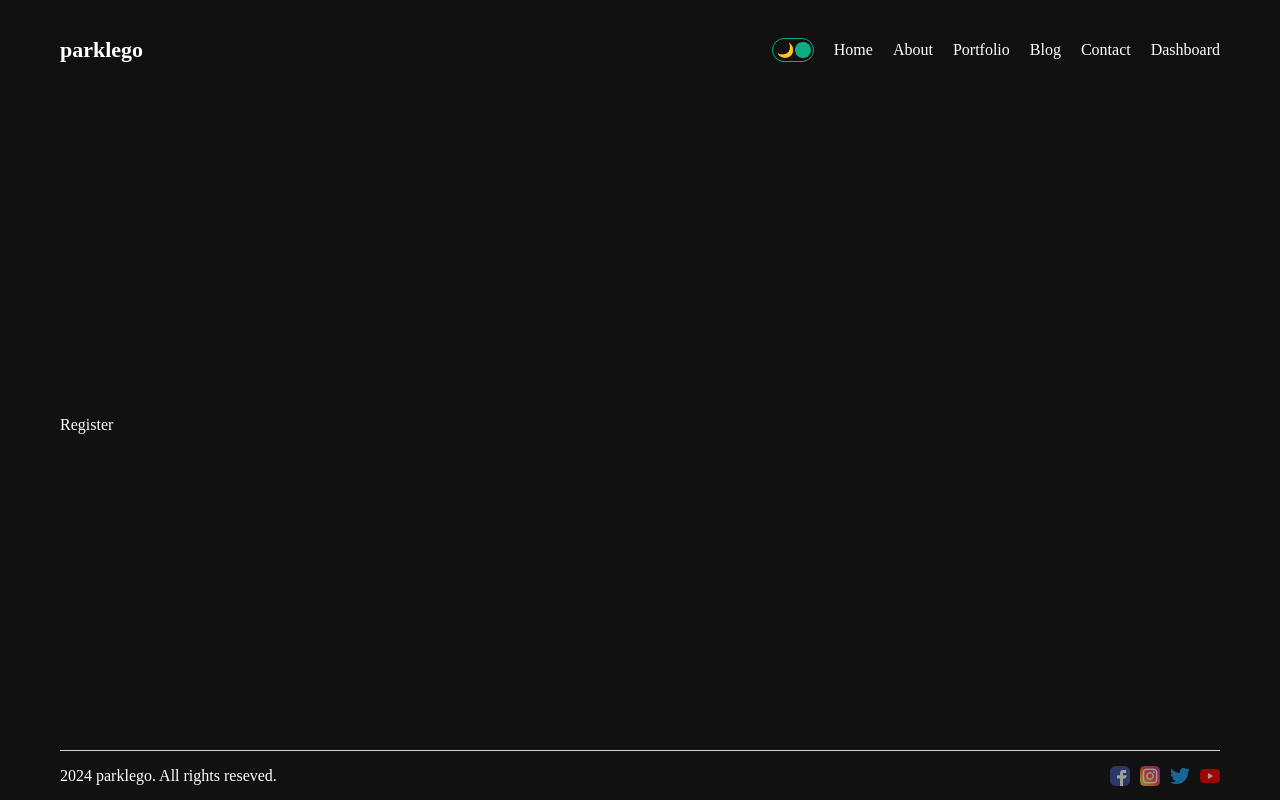
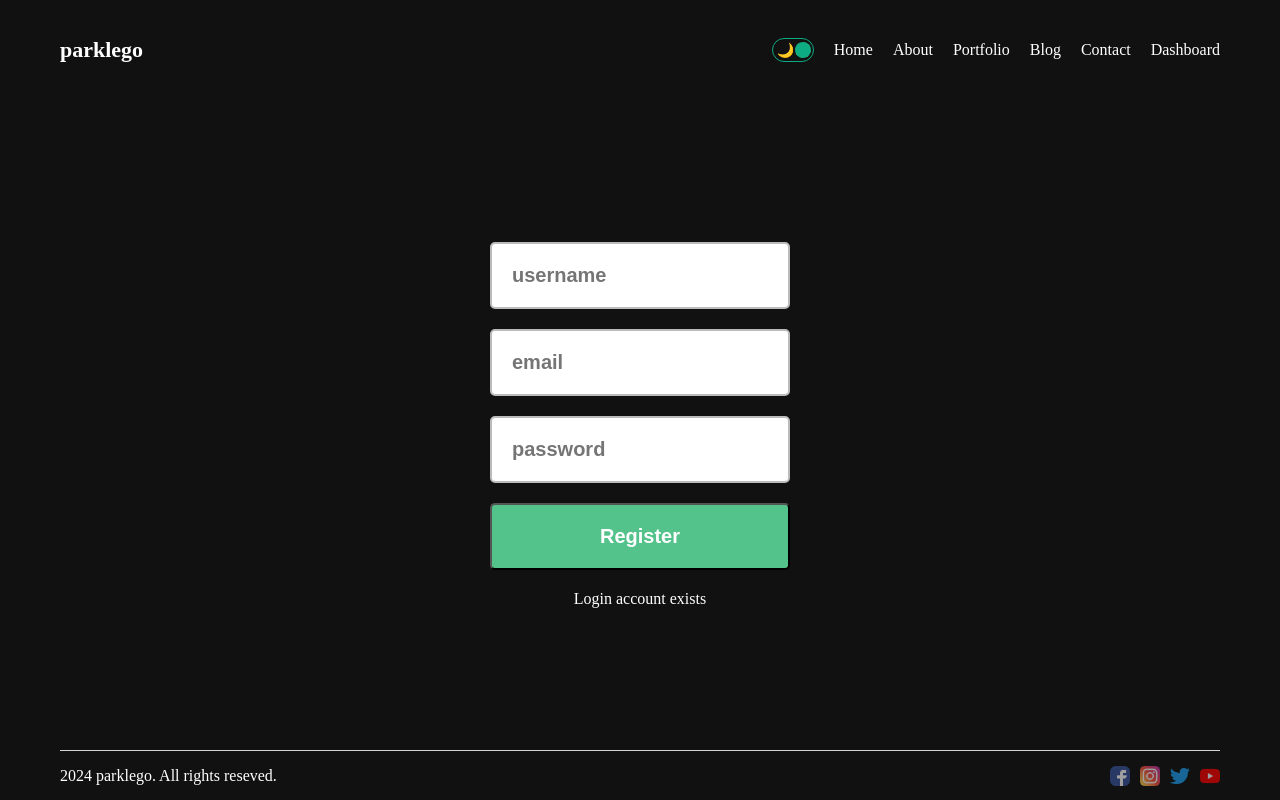
Before and after one commit to parklego/next-tutorial, a Next.js app: page /dashboard/register in a window 1280 px wide. Built offline with nearby package versions, Linux system fonts and the light colour scheme; no server answers.

Commit message:
이메일로그인,구글로그인

```diff
--- a/package.json
+++ b/package.json
@@ -9,9 +9,11 @@
     "lint": "next lint"
   },
   "dependencies": {
+    "bcryptjs": "^2.4.3",
     "mongodb": "^6.5.0",
     "mongoose": "^8.2.3",
     "next": "14.1.3",
+    "next-auth": "^4.24.7",
     "react": "^18",
     "react-dom": "^18",
     "swr": "^2.2.5"
--- /dev/null
+++ b/src/app/dashboard/(auth)/login/page.module.css
@@ -0,0 +1,35 @@
+.container {
+  display: flex;
+  flex-direction: column;
+  gap: 20px;
+  align-items: center;
+  justify-content: center;
+}
+
+.form {
+  width: 300px;
+
+  display: flex;
+  flex-direction: column;
+  gap: 20px;
+}
+
+.input {
+  padding: 20px;
+  background-color: transition transparent;
+  border: 2px solid #bbb;
+  border-radius: 5px;
+  font-size: 20px;
+  font-weight: bold;
+  color: #bbb;
+}
+
+.button {
+  width: 300px;
+  padding: 20px;
+  background-color: #53c28b;
+  border-radius: 5px;
+  font-size: 20px;
+  font-weight: bold;
+  color: white;
+}
--- a/src/app/dashboard/(auth)/register/page.jsx
+++ b/src/app/dashboard/(auth)/register/page.jsx
@@ -1,7 +1,71 @@
-import React from "react";
+"use client";
+import Link from "next/link";
+import styles from "./page.module.css";
+import { useState } from "react";
+import { useRouter } from "next/navigation";
 
 const Register = () => {
-  return <div>Register</div>;
+  const [err, setErr] = useState(false);
+
+  const router = useRouter();
+
+  const handleSubmit = async (e) => {
+    e.preventDefault();
+
+    const name = e.target[0].value;
+    const email = e.target[1].value;
+    const password = e.target[2].value;
+
+    const res = await fetch("/api/auth/register", {
+      method: "POST",
+      headers: {
+        "Content-type": "application/json",
+      },
+      body: JSON.stringify({
+        name,
+        email,
+        password,
+      }),
+    });
+
+    res.status === 201 &&
+      router.push("/dashboard/login?success=acount has been created");
+
+    try {
+    } catch (error) {
+      setErr(true);
+    }
+  };
+
+  return (
+    <div className={styles.container}>
+      <form className={styles.form} onSubmit={handleSubmit}>
+        <input
+          className={styles.input}
+          type="text"
+          placeholder="username"
+          required
+        />
+        <input
+          className={styles.input}
+          type="email"
+          placeholder="email"
+          required
+        />
+        <input
+          className={styles.input}
+          type="password"
+          placeholder="password"
+          required
+        />
+        <button type="submit" className={styles.button}>
+          Register
+        </button>
+      </form>
+      {err && <p style={{ color: "red" }}>Check it out again</p>}
+      <Link href={"/dashboard/login"}>Login account exists</Link>
+    </div>
+  );
 };
 
 export default Register;
--- /dev/null
+++ b/src/app/dashboard/(auth)/register/page.module.css
@@ -0,0 +1,35 @@
+.container {
+  display: flex;
+  flex-direction: column;
+  gap: 20px;
+  align-items: center;
+  justify-content: center;
+}
+
+.form {
+  width: 300px;
+
+  display: flex;
+  flex-direction: column;
+  gap: 20px;
+}
+
+.input {
+  padding: 20px;
+  background-color: transition transparent;
+  border: 2px solid #bbb;
+  border-radius: 5px;
+  font-size: 20px;
+  font-weight: bold;
+  color: #bbb;
+}
+
+.button {
+  width: 300px;
+  padding: 20px;
+  background-color: #53c28b;
+  border-radius: 5px;
+  font-size: 20px;
+  font-weight: bold;
+  color: white;
+}
--- a/src/app/layout.js
+++ b/src/app/layout.js
@@ -2,6 +2,7 @@
 import Navbar from "../components/navbar/Navbar";
 import Footer from "@/components/footer/Footer";
 import { ThemeProvider } from "@/app/context/ThemeContext";
+import AuthProvider from "@/components/authProvider/authProvider";
 
 export const metadata = {
   title: "parklego",
@@ -13,11 +14,13 @@
     <html lang="en">
       <body>
         <ThemeProvider>
-          <div className="container">
-            <Navbar />
-            {children}
-            <Footer />
-          </div>
+          <AuthProvider>
+            <div className="container">
+              <Navbar />
+              {children}
+              <Footer />
+            </div>
+          </AuthProvider>
         </ThemeProvider>
       </body>
     </html>
--- /dev/null
+++ b/src/components/authProvider/authProvider.js
@@ -0,0 +1,8 @@
+"use client";
+import { SessionProvider } from "next-auth/react";
+
+const AuthProvider = ({ children }) => {
+  return <SessionProvider>{children}</SessionProvider>;
+};
+
+export default AuthProvider;
--- a/src/components/navbar/Navbar.jsx
+++ b/src/components/navbar/Navbar.jsx
@@ -1,7 +1,9 @@
+"use client";
 import React from "react";
 import Link from "next/link";
 import styles from "./Navbar.module.css";
 import DarkModeToggle from "../darkModeToggle/DarkModeToggle";
+import { signOut, useSession } from "next-auth/react";
 
 const links = [
   {
@@ -38,6 +40,8 @@
 ];
 
 const Navbar = () => {
+  const session = useSession();
+
   return (
     <div className={styles.container}>
       <Link className={styles.logo} href={"/"}>
@@ -50,6 +54,21 @@
             {link.title}
           </Link>
         ))}
+
+        {session.status === "authenticated" && (
+          <button
+            onClick={signOut}
+            style={{
+              color: "#53c28b",
+              background: "transparent",
+              border: "1px solid #53c28b",
+              borderRadius: "5px",
+              padding: "4px",
+            }}
+          >
+            logout
+          </button>
+        )}
       </div>
     </div>
   );
```
Also changed, not shown: src/app/api/auth/[...nextauth]/route.js (added, +56 -0 lines), src/app/api/auth/register/route.js (added, +30 -0 lines), src/app/dashboard/(auth)/login/page.jsx (+47 -2 lines), src/app/dashboard/page.jsx (+15 -1 lines), 1 other file (tests, documents, lock files or other folders).
